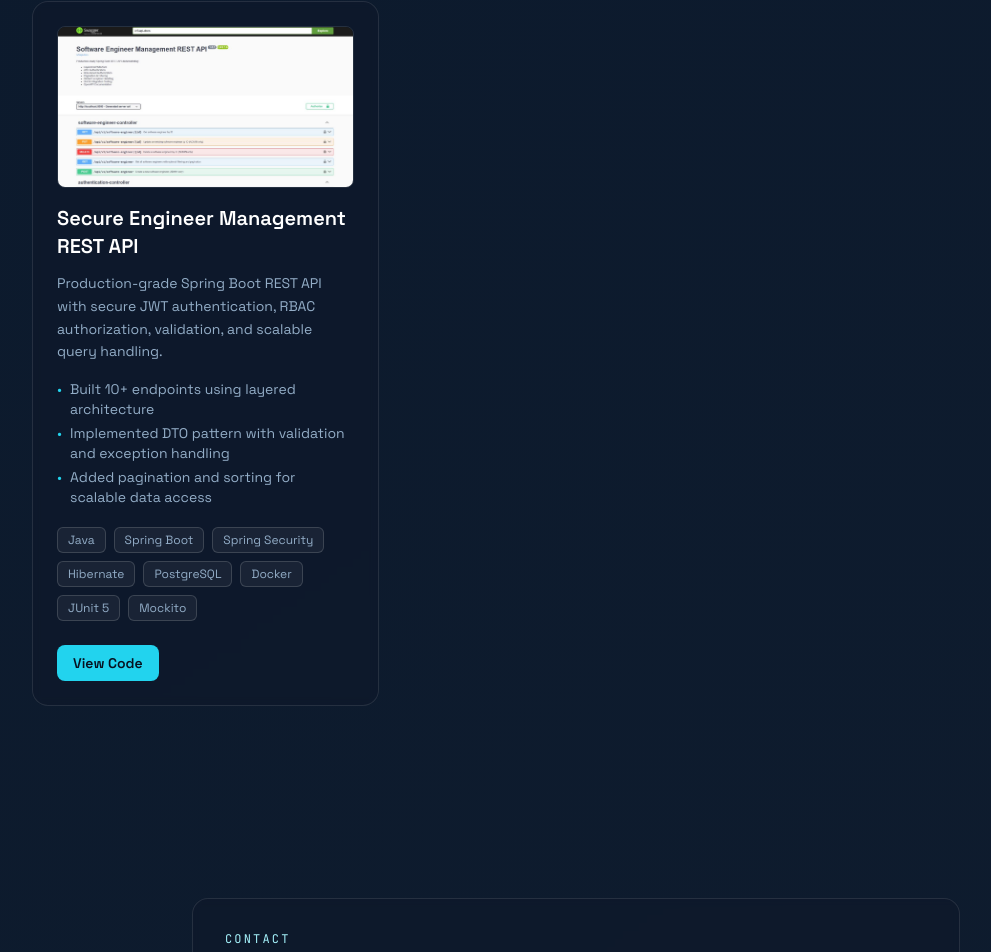
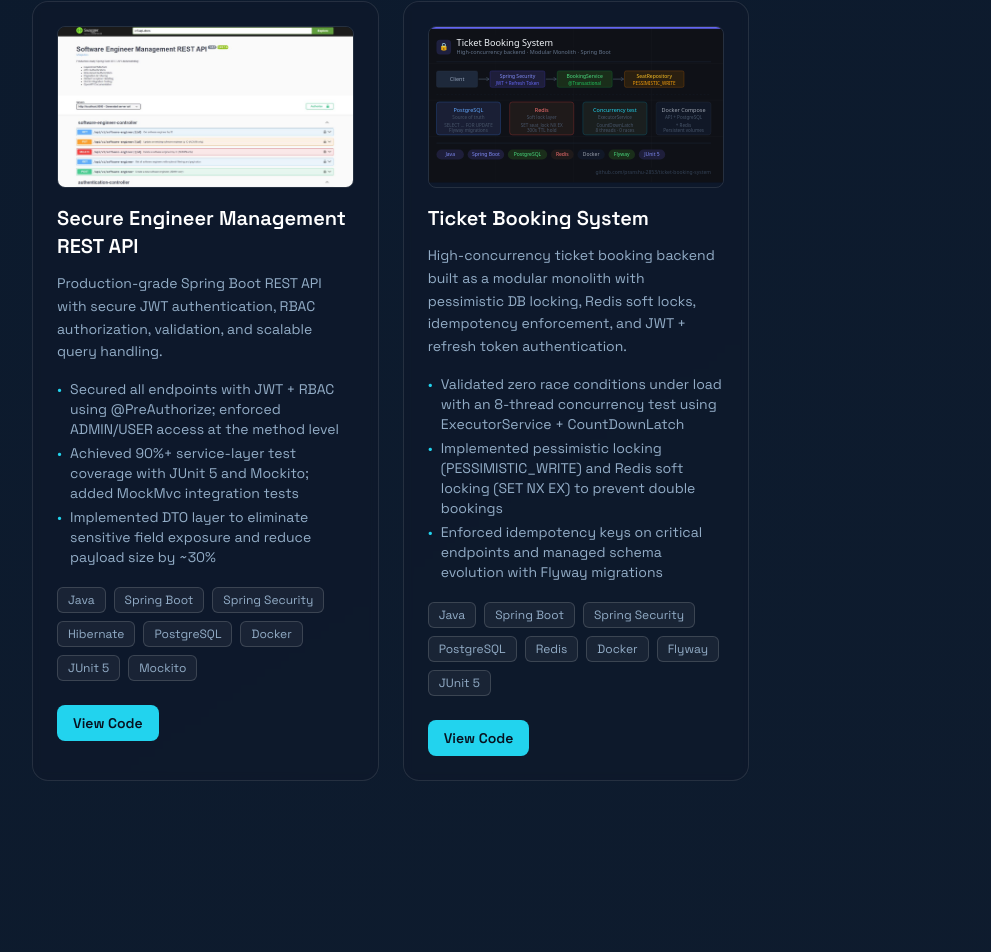
Before and after one commit to pranshu-2853/portfolio-website, a Next.js app: page / in a window 1280 px wide. Shown: the part 2392-3344 px from the top of the page, without its empty margins (64-1055 px from the left). Built offline with nearby package versions, Linux system fonts and the light colour scheme.

Commit message:
Added my second project in projects section

```diff
--- a/data/projects.ts
+++ b/data/projects.ts
@@ -18,9 +18,31 @@ export const projects: Project[] = [
   github: "https://github.com/pranshu-2853/secure-engineer-management-api",
   image: "/images/secure-engineer-api-swagger.jpg",
   highlights: [
-      "Built 10+ endpoints using layered architecture",
-      "Implemented DTO pattern with validation and exception handling",
-      "Added pagination and sorting for scalable data access"
+    "Secured all endpoints with JWT + RBAC using @PreAuthorize; enforced ADMIN/USER access at the method level",
+    "Achieved 90%+ service-layer test coverage with JUnit 5 and Mockito; added MockMvc integration tests",
+    "Implemented DTO layer to eliminate sensitive field exposure and reduce payload size by ~30%"
+  ]
+},
+  {
+  title: "Ticket Booking System",
+  description:
+    "High-concurrency ticket booking backend built as a modular monolith with pessimistic DB locking, Redis soft locks, idempotency enforcement, and JWT + refresh token authentication.",
+  tech: [
+    "Java",
+    "Spring Boot",
+    "Spring Security",
+    "PostgreSQL",
+    "Redis",
+    "Docker",
+    "Flyway",
+    "JUnit 5"
+  ],
+  github: "https://github.com/pranshu-2853/ticket-booking-system",
+  image: "/images/ticket_booking_system_banner.svg",
+  highlights: [
+    "Validated zero race conditions under load with an 8-thread concurrency test using ExecutorService + CountDownLatch",
+    "Implemented pessimistic locking (PESSIMISTIC_WRITE) and Redis soft locking (SET NX EX) to prevent double bookings",
+    "Enforced idempotency keys on critical endpoints and managed schema evolution with Flyway migrations"
   ]
  }
 ];
```
Also changed, not shown: public/images/ticket_booking_system_banner.svg (added). Lines whose indentation alone changed are shown as unchanged.
